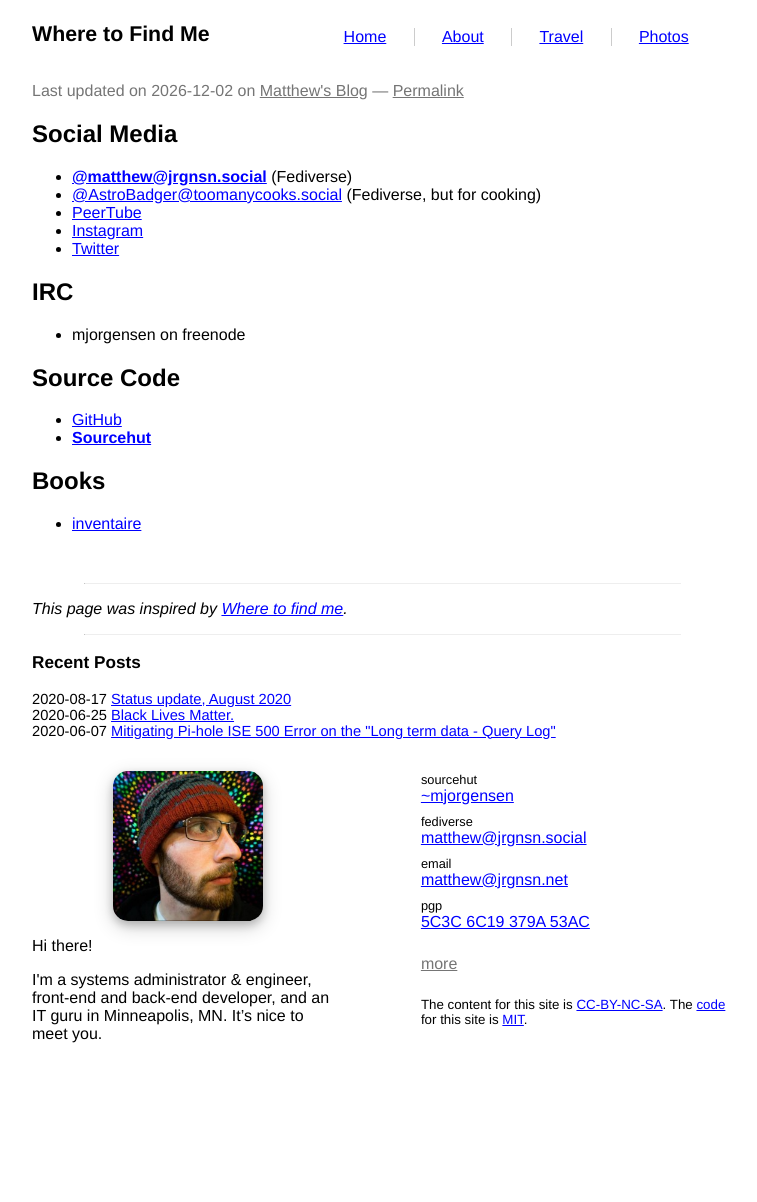
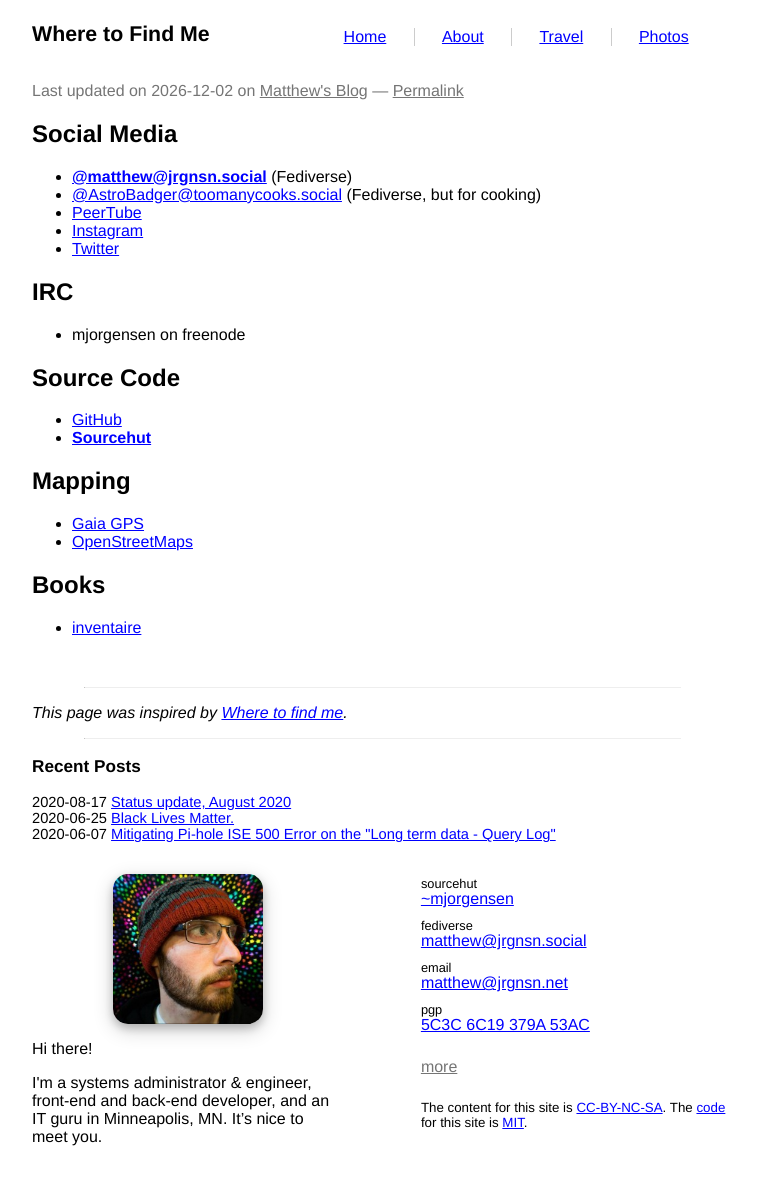
Before and after one commit to prplecake/jrgnsn.net, a Jekyll site: the page built from find.md, in a window 1280 px wide. Shown: the whole page, without its empty margins (258-1015 px from the left). Built offline with Jekyll 4.4.1, drawn with Linux system fonts in a browser that asks for light colours; before the commit the page ends 1099 px from its top, so only the background shows below that.

Commit message:
Add links to mapping profiles
- Gaia GPS
- OSM

```diff
--- a/find.md
+++ b/find.md
@@ -31,6 +31,14 @@ enableMenu: false
 [github]:https://github.com/prplecake
 [sourcehut]:https://sr.ht/~mjorgensen
 
+## Mapping
+
+* [Gaia GPS][gaia-gps]
+* [OpenStreetMaps][osm]
+
+[gaia-gps]:https://www.gaiagps.com/profile/920114/prplecake/
+[osm]:https://www.openstreetmap.org/user/prplecake
+
 ## Books
 
 * [inventaire][inventaire]
```
